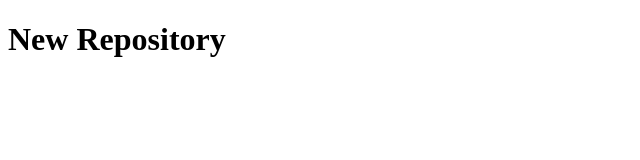
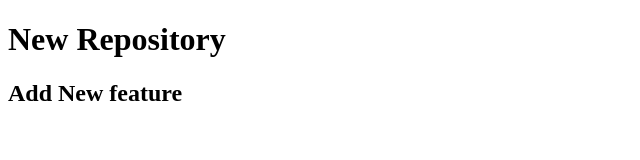
Before and after one commit to Sajad-ahmed-soomro/Startup, a plain HTML site: page index.html in a window 1280 px wide. Shown: the whole page, without its empty margins (0-640 px from the left). Drawn offline with Linux system fonts and the light colour scheme.

Commit message:
add new feature

```diff
--- a/index.html
+++ b/index.html
@@ -7,5 +7,6 @@
 </head>
 <body>
     <h1>New Repository</h1>
+    <h2>Add New feature</h2>
 </body>
 </html>
```
